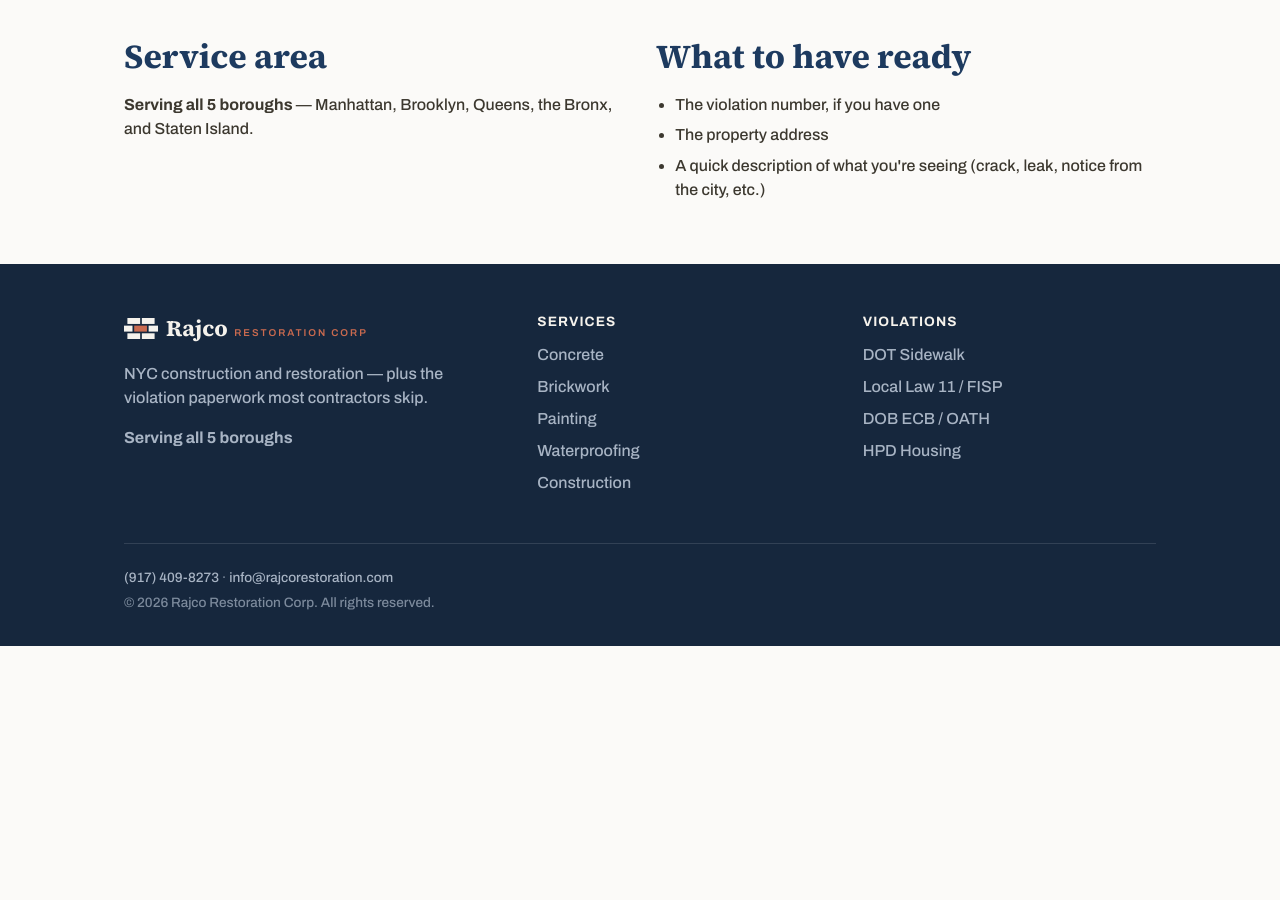
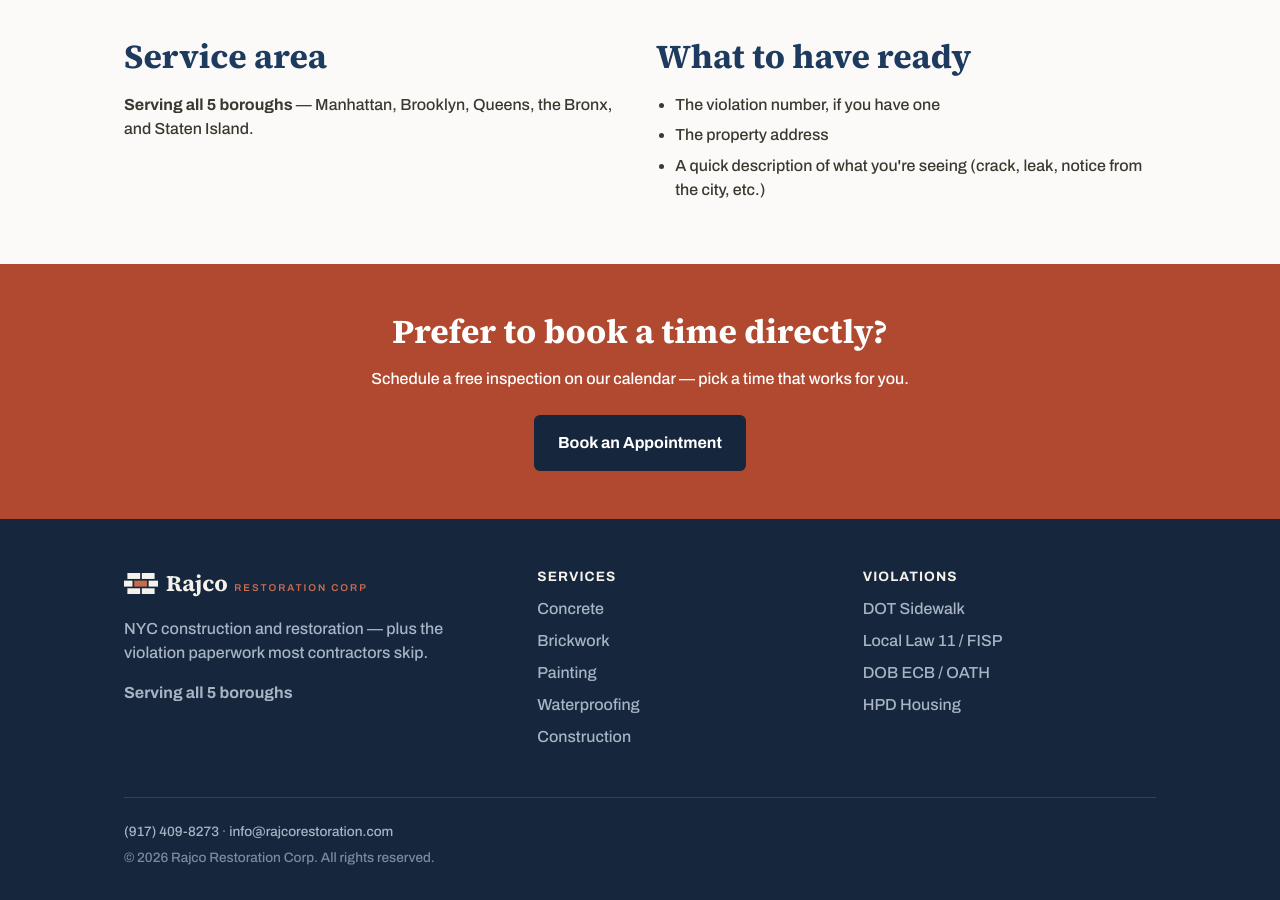
Before and after one commit to hassan9699/rajco-restoration-site, a Jekyll site: the page built from contact.html, in a window 1280 px wide and 900 px high, scrolled down 593 px. Built offline with Jekyll 4.4.1, drawn with Linux system fonts in a browser that asks for light colours; before the commit the page ends 1239 px from its top, so only the background shows below that.

Commit message:
Add Book an Appointment link to Contact page
Links out to the Google Calendar appointment schedule so visitors can
book a free inspection directly.

```diff
--- a/contact.html
+++ b/contact.html
@@ -31,3 +31,13 @@
     </div>
   </div>
 </section>
+
+<section class="cta-band">
+  <div class="container">
+    <h2>Prefer to book a time directly?</h2>
+    <p>Schedule a free inspection on our calendar — pick a time that works for you.</p>
+    <div class="cta-row">
+      <a href="https://calendar.app.google/Ekdaq9mmtoYVgrJr7" class="btn btn-primary" target="_blank" rel="noopener">Book an Appointment</a>
+    </div>
+  </div>
+</section>
```
